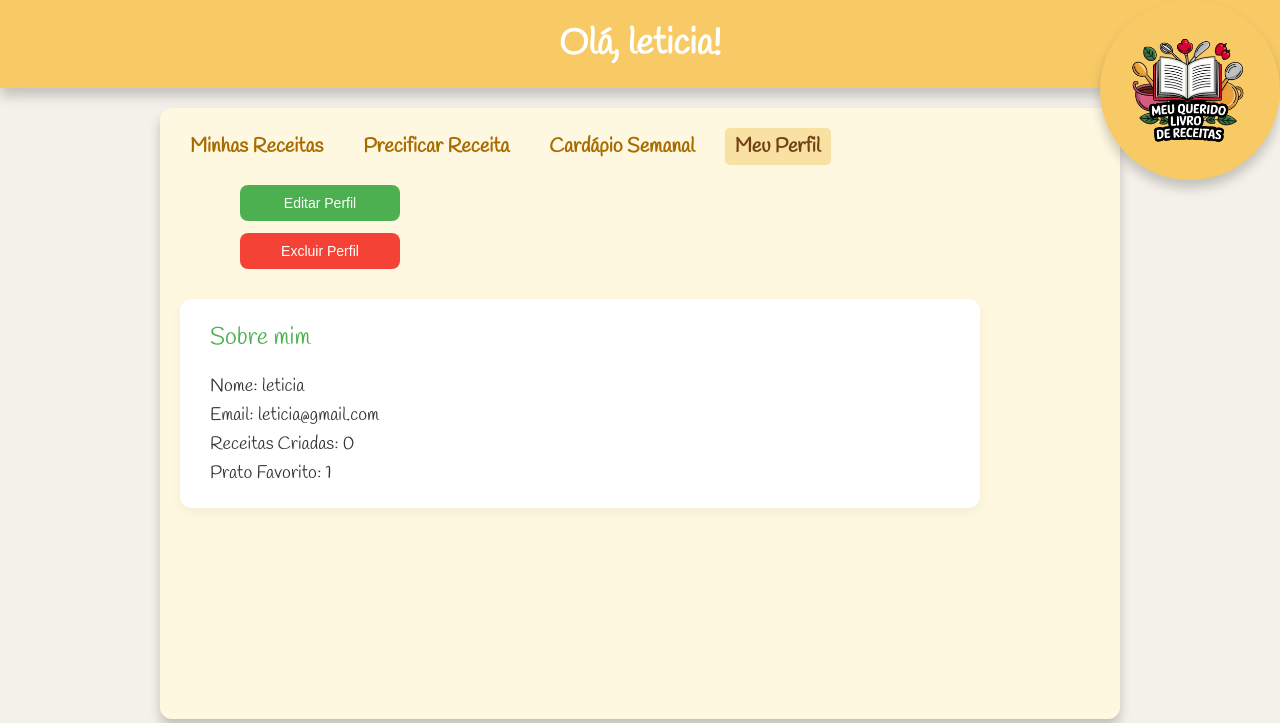
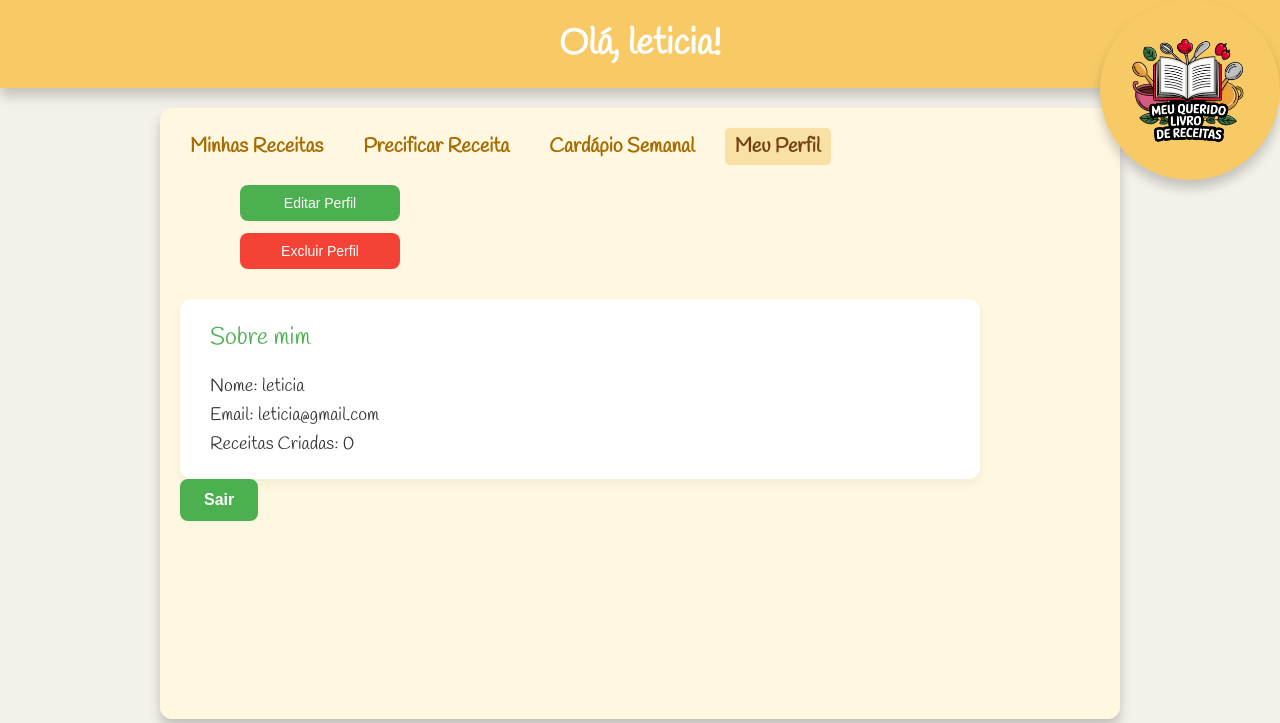
Before and after one commit to BeatrizYukihara/ProjetoReceitasCompartilhadas, a Flask app: page /meu_perfil in a window 1280 px wide. Shown: the top 723 px of the page. Run offline with Flask 3, Linux system fonts and the light colour scheme; a user stored in the database is signed in; data comes from the database, SQL or seed files in the repository; both versions use the stored data as it was after the commit.

Commit message:
projeto nicoli 1
falta só o excluir conta no meu parfil

```diff
--- a/Projeto2 - Nicoli editou/app.py
+++ b/Projeto2 - Nicoli editou/app.py
@@ -77,8 +77,10 @@ def login():
                 # Se as credenciais estiverem corretas, armazena o usuário na sessão
                 session['usuario_id'] = usuario.id
                 session['usuario_nome'] = usuario.nome
+                session['email_usuario'] = usuario.email
+
                 flash('Login bem-sucedido!')
-                return redirect(url_for('minhas_receitas', id_usuario=usuario.id, nome_usuario=usuario.nome))
+                return redirect(url_for('minhas_receitas', id_usuario=usuario.id, nome_usuario=usuario.nome,email_email=usuario.email))
         # Caso não encontre o usuário ou a senha não corresponda
         flash('Login inválido. Verifique suas credenciais.')
         return redirect(url_for('login'))
@@ -200,7 +202,7 @@ def remover_cardapio():
     return jsonify({"sucesso": sucesso})
 
 #=======================================ROTAS MEU PERFIL===========================================
-
+'''
 @app.route('/meu_perfil')
 def perfil():
     if 'usuario_id' not in session:
@@ -211,10 +213,24 @@ def perfil():
         nome_usuario=session.get('usuario_nome'),
         email_usuario=session.get('email_usuario'),
         receitas_criadas=usuario_dao.contar_receitas_do_usuario(session['usuario_id']),
-        prato_favorito=session.get('prato_favorito')  # adicionado
     )
 
+'''
+@app.route('/meu_perfil')
+def perfil():
+    if 'usuario_id' not in session:
+        return redirect(url_for('login'))
 
+    # Obtendo o id do usuário da sessão
+    usuario_id = session.get('usuario_id')
+
+    return render_template(
+        'meu_perfil.html',
+        nome_usuario=session.get('usuario_nome'),
+        email_usuario=session.get('email_usuario'),
+        receitas_criadas=usuario_dao.contar_receitas_do_usuario(usuario_id),
+        id_usuario=usuario_id  # Passando o id do usuário para o template
+    )
 @app.route('/atualizar_usuario', methods=['POST'])
 def atualizar_usuario():
     if 'usuario_id' not in session:
@@ -224,18 +240,15 @@ def atualizar_usuario():
     usuario_id = session['usuario_id']
     nome = data.get('nome')
     email = data.get('email')
-    prato = data.get('prato')
+
 
     dao = UsuarioDAO()
-    dao.atualizar(usuario_id, nome, email, prato)
+    dao.atualizar(usuario_id, nome, email)
 
     session['usuario_nome'] = nome
     session['email_usuario'] = email
-    session['prato_favorito'] = prato
 
     return jsonify({'status': 'sucesso'})
-
-
 
 
 
@@ -243,8 +256,11 @@ def atualizar_usuario():
 def excluir_conta():
     data = request.json
     usuario_id = data.get('usuario_id')
+    print(f"Excluindo conta com ID: {usuario_id}")  # Verifique se o ID é impresso corretamente
 
+    # Verifique se o usuario_dao.excluir(usuario_id) está funcionando corretamente
     usuario_dao.excluir(usuario_id)
+
     return jsonify({'status': 'conta excluída'})
 
 
--- a/Projeto2 - Nicoli editou/static/css/css_meu_perfil/configuracoes.css
+++ b/Projeto2 - Nicoli editou/static/css/css_meu_perfil/configuracoes.css
@@ -95,3 +95,29 @@
   align-items: center;
   gap: 30px;
 }
+
+/* === CONTAINER DO BOTÃO DE LOGOUT DENTRO DO CONTAINER PRINCIPAL === */
+.logout-form-container {
+  width: 100%;
+  max-width: 800px; /* mesmo tamanho da caixa .perfil-info */
+  justify-content: flex-end; /* alinha o botão à direita */
+  padding-right: 40px;
+  margin-top: -40px;
+}
+
+/* === ESTILO DO BOTÃO DE LOGOUT === */
+.botao-logout {
+  background-color: #555;
+  color: white;
+  padding: 12px 24px;
+  border: none;
+  border-radius: 8px;
+  font-size: 16px;
+  cursor: pointer;
+  font-weight: bold;
+  transition: background-color 0.3s ease;
+}
+
+.botao-logout:hover {
+  background-color: #333;
+}
--- a/Projeto2 - Nicoli editou/static/js/js_meu_perfil.js
+++ b/Projeto2 - Nicoli editou/static/js/js_meu_perfil.js
@@ -9,19 +9,25 @@ document.addEventListener("DOMContentLoaded", function () {
   const confirmarExclusaoBtn = document.getElementById('confirmarExclusaoBtn');
   const cancelarExclusaoBtn = document.getElementById('cancelarExclusaoBtn');
 
+  // Pegando o ID do usuário do atributo 'data-id'
 
-//=======================================EDIÇÃO DE PERFIL============================
-  // Exibir modal para edição de perfil
+
+  if (!usuarioId) {
+    console.error("ID do usuário não encontrado.");
+    return;  // Se o ID não for encontrado, interrompe a execução
+  }
+
+  console.log("ID do usuário:", usuarioId);  // Verifique se o ID está correto no console
+
+  //========================= EDIÇÃO DE PERFIL =========================
   editarPerfilBtn.addEventListener('click', () => {
     modalEditarPerfil.classList.remove('hidden');
   });
 
-  // Fechar o modal de edição
   fecharModalBtn.addEventListener('click', () => {
     modalEditarPerfil.classList.add('hidden');
   });
 
-  // Enviar as alterações para o servidor
   formEditarPerfil.addEventListener('submit', (event) => {
     event.preventDefault();
 
@@ -29,9 +35,6 @@ document.addEventListener("DOMContentLoaded", function () {
     const usuarioData = {
       nome: dados.get('nomeUsuario'),
       email: dados.get('emailUsuario'),
-      telefone: dados.get('telefoneUsuario'),
-      prato: dados.get('pratoFavorito'),
-      foto: dados.get('fotoPerfil')
     };
 
     fetch('/atualizar_usuario', {
@@ -44,24 +47,25 @@ document.addEventListener("DOMContentLoaded", function () {
       .then(response => response.json())
       .then(data => {
         if (data.status === 'sucesso') {
-          // Atualiza o perfil na página
-          document.querySelector('.perfil-info p strong:nth-of-type(1)').nextSibling.textContent = ` ${usuarioData.nome}`;
-          document.querySelector('.perfil-info p strong:nth-of-type(2)').nextSibling.textContent = ` ${usuarioData.email}`;
-          document.querySelector('.perfil-info p strong:nth-of-type(3)').nextSibling.textContent = ` ${usuarioData.telefone}`;
-          document.querySelector('.perfil-info p strong:nth-of-type(4)').nextSibling.textContent = ` ${usuarioData.prato}`;
+          // Fecha o modal de edição
+          modalEditarPerfil.classList.add('hidden');
 
+          // Exibe o modal de sucesso
+          modalSucessoPerfil.classList.remove('hidden');
           modalSucessoPerfil.style.display = 'block';
-          setTimeout(() => modalSucessoPerfil.style.display = 'none', 2000);
-          modalEditarPerfil.classList.add('hidden');
+
+          setTimeout(() => {
+            modalSucessoPerfil.style.display = 'none';
+            modalSucessoPerfil.classList.add('hidden');
+            // Recarrega a página
+            window.location.reload();
+          }, 1000);
         }
       })
       .catch(error => console.error('Erro ao atualizar perfil:', error));
   });
 
-
-  //=======================================EXCLUIR PERFIL============================
-
-  // Excluir perfil
+  //========================= EXCLUIR PERFIL =========================
   excluirPerfilBtn.addEventListener('click', () => {
     modalConfirmarExclusao.classList.remove('hidden');
   });
@@ -71,9 +75,12 @@ document.addEventListener("DOMContentLoaded", function () {
   });
 
   confirmarExclusaoBtn.addEventListener('click', () => {
+    // Verifique se o ID está sendo passado corretamente
+    console.log("Excluindo conta do ID:", usuarioId);
+
     fetch('/excluir_conta', {
       method: 'POST',
-      body: JSON.stringify({ usuario_id: 1 }),  // Substitua o ID pelo valor real
+      body: JSON.stringify({ id_usuario }),  // Envia o ID corretamente
       headers: {
         'Content-Type': 'application/json',
       }
@@ -81,7 +88,7 @@ document.addEventListener("DOMContentLoaded", function () {
       .then(response => response.json())
       .then(data => {
         if (data.status === 'conta excluída') {
-          window.location.href = '/login';  // Redireciona para login
+          window.location.href = '/login';  // Redireciona para o login após a exclusão
         }
       })
       .catch(error => console.error('Erro ao excluir conta:', error));
--- a/Projeto2 - Nicoli editou/templates/meu_perfil.html
+++ b/Projeto2 - Nicoli editou/templates/meu_perfil.html
@@ -16,48 +16,54 @@
   <link rel="stylesheet" href="/static/css/css_meu_perfil/modal_sucesso.css">
 </head>
 <body>
+
+  <!-- Header -->
   <header>
     <div class="header-content">
-      <div class="header-title" id="usuarioTitulo">Olá, {{ nome_usuario }}!</div>
+      <!-- Aqui você inclui o atributo data-id que deve receber o ID do usuário -->
+      <div class="header-title" id="usuarioTitulo" data-id="{{ id_usuario }}">Olá, {{ nome_usuario }}!</div>
     </div>
   </header>
 
+  <!-- Logo -->
   <div class="logo-circle">
     <img src="/static/imagens/Logo_site_trabalho.png" alt="Logo do Site"/>
   </div>
 
+  <!-- Conteúdo principal -->
   <div class="container">
     <div class="section">
+
+      <!-- Navegação -->
       <div class="nav-options">
         <a href="/minhas_receitas" class="option">Minhas Receitas</a>
         <a href="/precificar" class="option">Precificar Receita</a>
         <a href="/cardapio" class="option">Cardápio Semanal</a>
         <span class="option active">Meu Perfil</span>
       </div>
-    </div>
- <!--
-    <div class="perfil-opcoes">
-         Bloco: Foto + Botões
-        <div class="foto-e-botoes">
-          <img src="{{ foto_usuario }}" alt="Foto do Usuário" class="foto-usuario">
-       -->
+
+      <!-- Botões -->
       <div class="botoes-perfil">
         <button class="botao-editar" id="editarPerfilBtn">Editar Perfil</button>
         <button class="botao-excluir" id="excluirPerfilBtn">Excluir Perfil</button>
       </div>
 
-        <!-- Bloco: Sobre Mim -->
+      <!-- Informações do usuário -->
       <div class="perfil-info">
         <h2>Sobre mim</h2>
         <p><strong>Nome:</strong> {{ nome_usuario }}</p>
         <p><strong>Email:</strong> {{ email_usuario }}</p>
-         <!-- <strong>Telefone:</strong> {{ telefone_usuario }}</p> -->
+        <!-- <p><strong>Telefone:</strong> {{ telefone_usuario }}</p> -->
         <p><strong>Receitas Criadas:</strong> {{ receitas_criadas }}</p>
-          <p><strong>Prato Favorito:</strong> {{ prato_favorito }}</p>
       </div>
-      </div>
-  </div>
-</div>
+
+      <!-- Botão de logout -->
+      <form action="{{ url_for('logout') }}" method="get" class="logout-container">
+        <button type="submit" class="botao-logout">Sair</button>
+      </form>
+
+    </div> <!-- Fecha section -->
+  </div> <!-- Fecha container -->
 
   <!-- Modal de Edição de Perfil -->
   <div id="modalEditarPerfil" class="modal hidden">
@@ -69,32 +75,18 @@
 
         <label for="emailUsuario">Email:</label>
         <input type="email" id="emailUsuario" name="emailUsuario" value="{{ email_usuario }}">
-  <!--
-        <label for="telefoneUsuario">Telefone:</label>
-        <input type="number" id="telefoneUsuario" name="telefoneUsuario" value="{{ telefone_usuario }}">
-      -->
-        <label for="pratoFavorito">Prato Favorito:</label>
-        <input type="text" id="pratoFavorito" name="pratoFavorito" value="{{ prato_favorito }}">
-  <!--
-        <label for="fotoPerfil">Foto do Perfil:</label>
-        <select id="fotoPerfil" name="fotoPerfil">
-          <option value="static/imagens/usuario.png" {% if foto_usuario == 'static/imagens/usuario.png' %}selected{% endif %}>Imagem 1</option>
-          <option value="static/imagens/usuario2.png" {% if foto_usuario == 'static/imagens/usuario2.png' %}selected{% endif %}>Imagem 2</option>
-          <option value="static/imagens/usuario3.png" {% if foto_usuario == 'static/imagens/usuario3.png' %}selected{% endif %}>Imagem 3</option>
-        </select>
-      -->
+
         <button type="submit">Salvar</button>
         <button type="button" id="fecharModalBtn">Fechar</button>
       </form>
     </div>
   </div>
 
-  <!-- Modal de Sucesso da Mudança de Perfil -->
-  <div id="modalSucessoPerfil" class="modal-sucesso hidden" role="alert" aria-live="polite">
+  <!-- Modal de Sucesso -->
+  <div id="modalSucessoPerfil" class="modal-sucesso hidden" style="display: none;" role="alert" aria-live="polite">
     <img src="/static/imagens/pessoas.png" alt="Ícone de sucesso" class="icone-cifrao" />
     <span id="mensagemSucessoPerfil">Perfil atualizado com sucesso!</span>
   </div>
-
 
   <!-- Modal de Confirmação de Exclusão -->
   <div id="modalConfirmarExclusao" class="modal hidden">
@@ -107,15 +99,15 @@
       </div>
     </div>
   </div>
-  </div>
 
-
+  <!-- Rodapé -->
   <footer>
     <div class="footer-content">
       <p>Feito com ❤️</p>
     </div>
   </footer>
 
+  <!-- Script JS -->
   <script src="/static/js/js_meu_perfil.js"></script>
 </body>
 </html>
```
Also changed, not shown: Projeto2 - Nicoli editou/dao/usuario_dao.py (+4 -7 lines), Projeto2 - Nicoli editou/database.db. Lines whose indentation alone changed are shown as unchanged.
